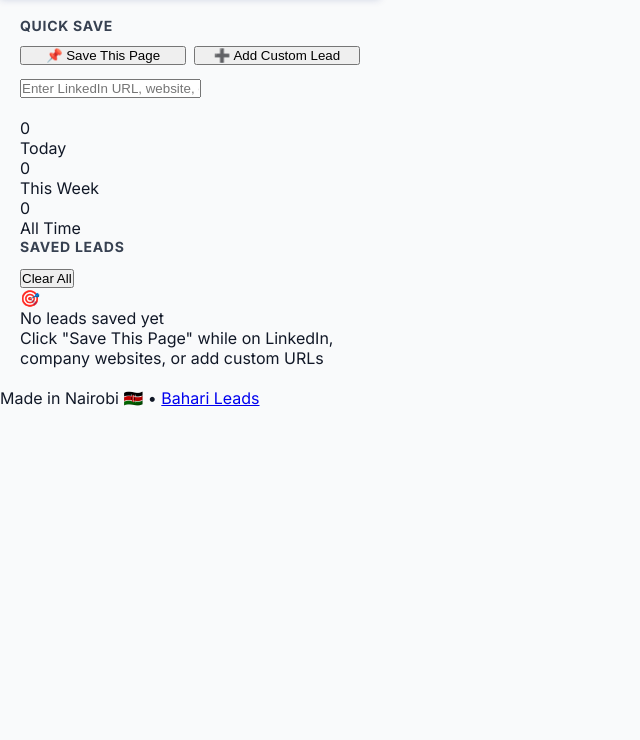
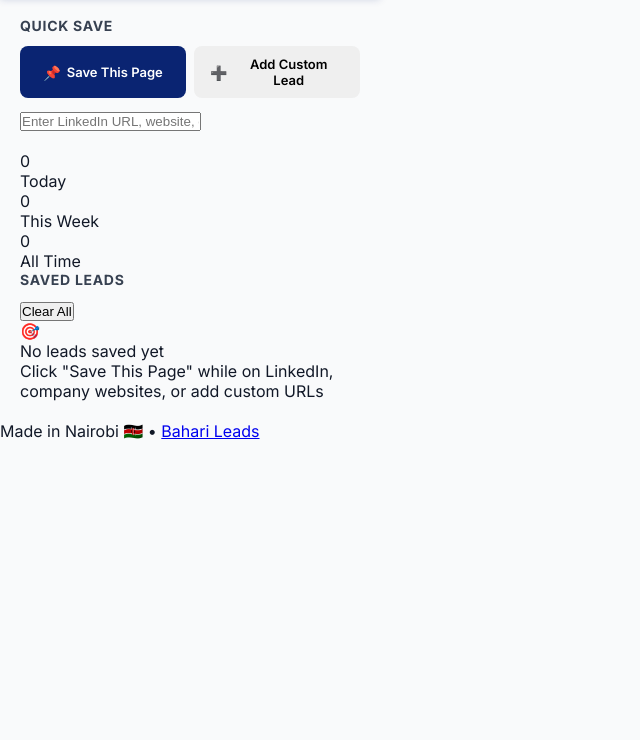
Before and after one commit to SheillaO/Bahari-Leads, a website built with Vite: page index.html in a window 1280 px wide. Shown: the part 60-800 px from the top of the page, without its empty margins (0-640 px from the left). Built offline with nearby package versions, Linux system fonts and the light colour scheme.

Commit message:
Update index.css

```diff
--- a/index.css
+++ b/index.css
@@ -98,3 +98,27 @@ body {
     gap: 8px;
     margin-bottom: 12px;
 }
+
+.btn {
+    display: flex;
+    align-items: center;
+    justify-content: center;
+    gap: 6px;
+    padding: 10px 16px;
+    border: none;
+    border-radius: 8px;
+    font-size: 13px;
+    font-weight: 600;
+    font-family: 'Inter', sans-serif;
+    cursor: pointer;
+    transition: all 0.2s ease;
+}
+
+.btn-icon {
+    font-size: 14px;
+}
+
+.btn-primary {
+    background: var(--imperial-blue);
+    color: var(--white);
+}
```
